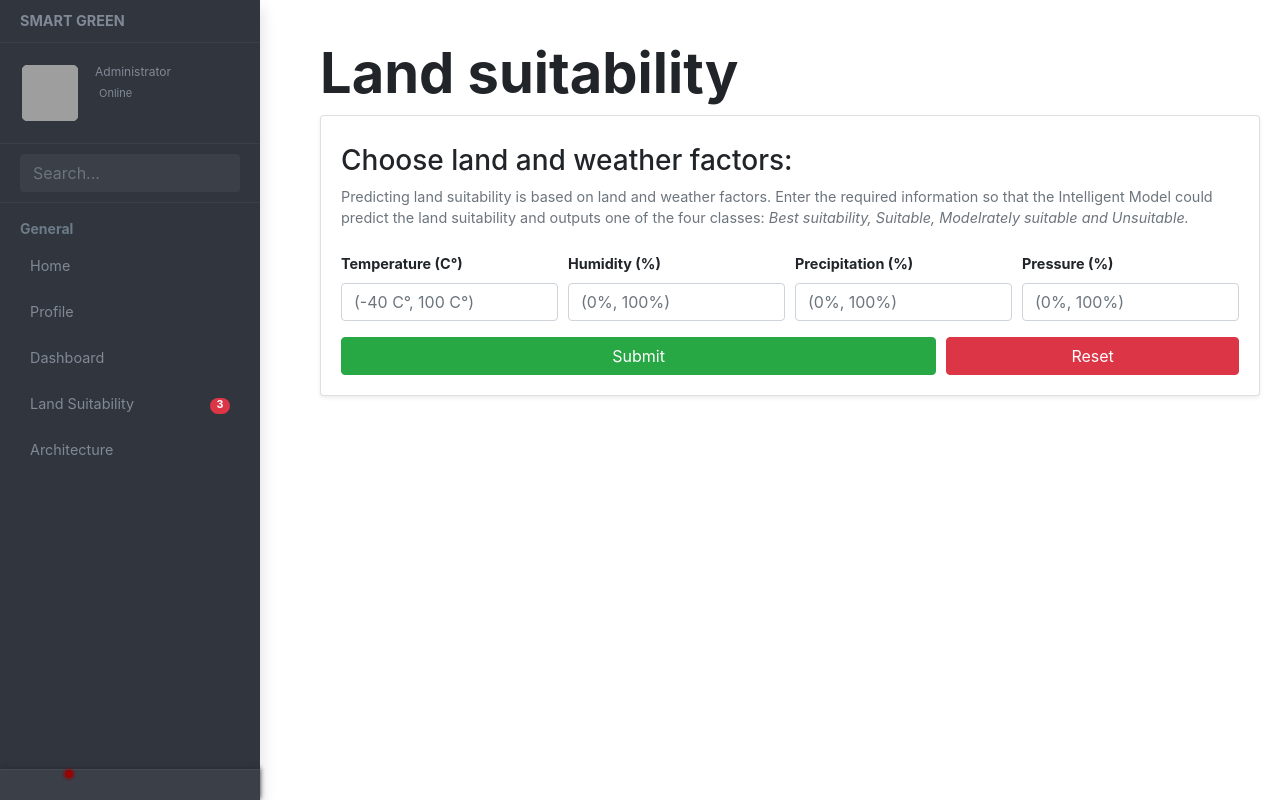
After one commit to chemsedd/Smart-Green, a Django app: page /dashboard/land-suitability in a window 1280 px wide. The commit adds this page. Run offline with Django 3.2, Linux system fonts and the light colour scheme; some libraries are stand-ins or nearby versions; grey boxes are pictures that could not be loaded.

Commit message:
Land suitability page

```diff
--- a/sg_dashboard/templates/sg_dashboard/base.html
+++ b/sg_dashboard/templates/sg_dashboard/base.html
@@ -107,7 +107,7 @@
                             </div>
                         </li>
                         <li class="sidebar-dropdown">
-                            <a href="#">
+                            <a href="{% url 'sg-land-suitability' %}">
                                 <i class="fa fa-shopping-cart"></i>
                                 <span>Land Suitability</span>
                                 <span class="badge badge-pill badge-danger">3</span>
--- a/sg_dashboard/templates/sg_dashboard/components/charts.html
+++ b/sg_dashboard/templates/sg_dashboard/components/charts.html
@@ -1,6 +1,6 @@
 <div class="row">
     <!-- ############ Weather section ############ -->
-    <div class="col-md-5 mt-4">
+    <div class="col-md-6 mt-4">
         <h1 class="display-4 font-weight-bold">
             Weather charts
         </h1>
--- /dev/null
+++ b/sg_dashboard/templates/sg_dashboard/land_suitability.html
@@ -0,0 +1,90 @@
+{% extends 'sg_dashboard/base.html' %}
+{% load static %}
+
+
+{% block content %}
+
+<div class="row">
+
+    <div class="col-md-12 text-left">
+        <h1 class="display-4 font-weight-bold lime-text"> Land suitability
+        </h1>
+    </div>
+    <!-- Input land and weather data to get land suitability -->
+    <div class="col-md-12">
+        <div class="card shadow-sm">
+            <div class="card-body">
+                <!-- ----------------------------- -->
+                <!-- land and weathor factors form -->
+                <!-- ----------------------------- -->
+                <div class="row">
+                    <div class="col-md-7">
+                        <h3 class="pt-2">Choose land and weather factors:</h3>
+                    </div>
+                    <div class="col-md-12 pb-4 text-muted">
+                        Predicting land suitability is based on land and weather factors. Enter the required information
+                        so that the Intelligent Model could predict the land suitability and outputs one of the four
+                        classes: <i>Best suitability, Suitable, Modelrately suitable and Unsuitable.</i>
+                    </div>
+                </div>
+                <div class="col-md-12 w-100">
+                </div>
+                <form>
+                    <div class="form-row align-items-center">
+                        <!-- Temperature input -->
+                        <div class="form-group col-md-3">
+                            <label class="font-weight-bold" for="tempInput">Temperature (C°)</label>
+                            <input type="number" min="-40" max="100" class="form-control" id="tempInput"
+                                placeholder="(-40 C°, 100 C°)">
+                        </div>
+                        <!-- Humidity input -->
+                        <div class="form-group col-md-3">
+                            <label class="font-weight-bold" for="humidInput">Humidity (%)</label>
+                            <input type="number" min="0" max="100" class="form-control" id="humidInput"
+                                placeholder="(0%, 100%)">
+                        </div>
+                        <!-- Precipitation input -->
+                        <div class="form-group col-md-3">
+                            <label class="font-weight-bold" for="precpInput">Precipitation (%)</label>
+                            <input type="number" min="0" max="100" class="form-control" id="precipInput"
+                                placeholder="(0%, 100%)">
+                        </div>
+                        <!-- Humidity input -->
+                        <div class="form-group col-md-3">
+                            <label class="font-weight-bold" for="humidInput">Pressure (%)</label>
+                            <input type="number" min="0" max="100" class="form-control" id="pressureInput"
+                                placeholder="(0%, 100%)">
+                        </div>
+                        <!--  -->
+                        <div class="col-md-8">
+                            <button class="btn btn-success w-100" onclick="predict_suitability()">Submit</button>
+                        </div>
+                        <div class="col-md-4">
+                            <button class="btn btn-danger w-100" onclick="reset()">Reset</button>
+                        </div>
+                    </div>
+                </form>
+            </div>
+        </div>
+    </div>
+</div>
+
+{% endblock content %}
+
+{% block jquery_section %}
+<script>
+    function predict_suitability() {
+        // Get input values
+        var temp = $('#tempInput').val();
+        var humid = $('#humidInput').val();
+        var pressure = $('#pressureInput').val();
+        var precip = $('#precipInput').val();
+
+        // Predict suitability using the pre-trained model (on server)
+        console.log("Temperature:" + temp);
+        console.log("Humidity:" + humid);
+        console.log("Pressure:" + pressure);
+        console.log("Precipitation:" + precip);
+    }
+</script>
+{% endblock jquery_section %}
--- a/sg_dashboard/urls.py
+++ b/sg_dashboard/urls.py
@@ -4,7 +4,9 @@ from . import views
 urlpatterns = [
     path('', views.index, name='sg-dashboard'),
     path('historical', views.historical_empty, name='sg-historical-empty'),
-    path('historical/<int:year>/<str:month>/', views.historical, name='sg-historical'),
+    path('historical/<int:year>/<str:month>/',
+         views.historical, name='sg-historical'),
+    path('land-suitability', views.land_suitability, name='sg-land-suitability'),
     path('api/<int:year>/<str:month>/',
          views.historical_api, name='sg-historical-api'),
     path('data', views.data, name='sg-dashboard-data'),
--- a/sg_dashboard/views.py
+++ b/sg_dashboard/views.py
@@ -9,6 +9,8 @@ from .scripts.requestdata import get_data, get_month_records
 '''
     dashboard index page
 '''
+
+
 @login_required
 def index(request):
     return render(request, 'sg_dashboard/index.html', {'title': 'Dashboard'})
@@ -17,6 +19,8 @@ def index(request):
 """
 
 """
+
+
 @login_required
 def historical_empty(request):
     # results = get_month_records(year, month)
@@ -26,24 +30,38 @@ def historical_empty(request):
 """
     Get data from the database about the month and the year
 """
+
+
 @login_required
 def historical(request, year, month):
     return render(request, 'sg_dashboard/historical.html', context={'title': 'Historical', 'year': year, 'month': month})
 
 
-
 """
     Get data from the database about the month and the year and provide it for API requests
 """
+
+
 def historical_api(reques, year, month):
     results = get_month_records(year, month)
     return JsonResponse(results)
 
 
-
 '''
     Data page (for API)
 '''
+
+
 def data(request):
     response = get_data()
     return JsonResponse(response)
+
+
+'''
+    Get data about land suitability
+'''
+
+
+def land_suitability(request):
+    suitability_infos = {}
+    return render(request, 'sg_dashboard/land_suitability.html', context=suitability_infos)
--- a/sg_users/templates/sg_users/signin.html
+++ b/sg_users/templates/sg_users/signin.html
@@ -10,7 +10,6 @@
             <h3 class="card-header aqua-gradient white-text text-center py-4">
                 <strong>Welcome</strong>
             </h3>
-
             <!--Card content-->
             <div class="card-body px-lg-5 pt-0">
                 <form method="POST" style="color: #757575;">
```
Also changed, not shown: sg_dashboard/templates/sg_dashboard/index.html (+7 -5 lines), sg_home/templates/sg_home/components/header.html (+3 -5 lines), sg_home/templates/sg_home/index.html (+4 -7 lines).
